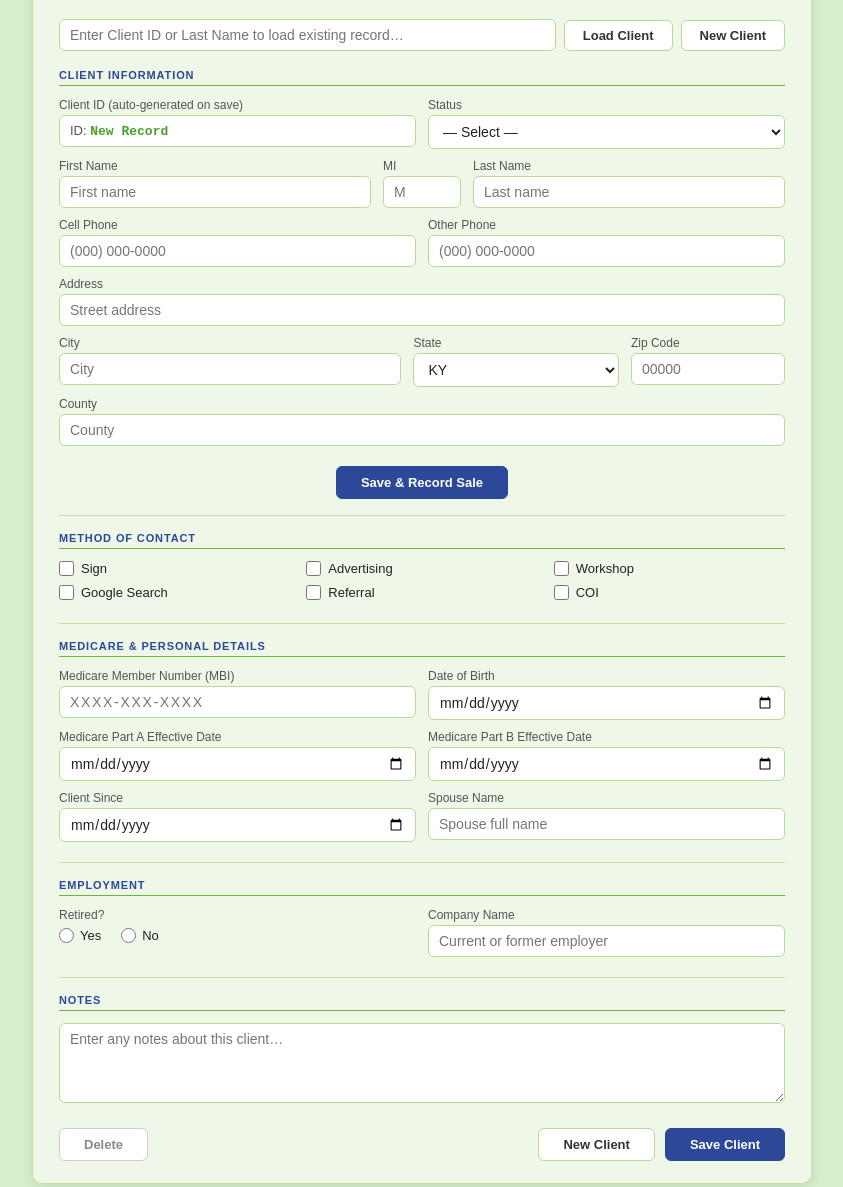
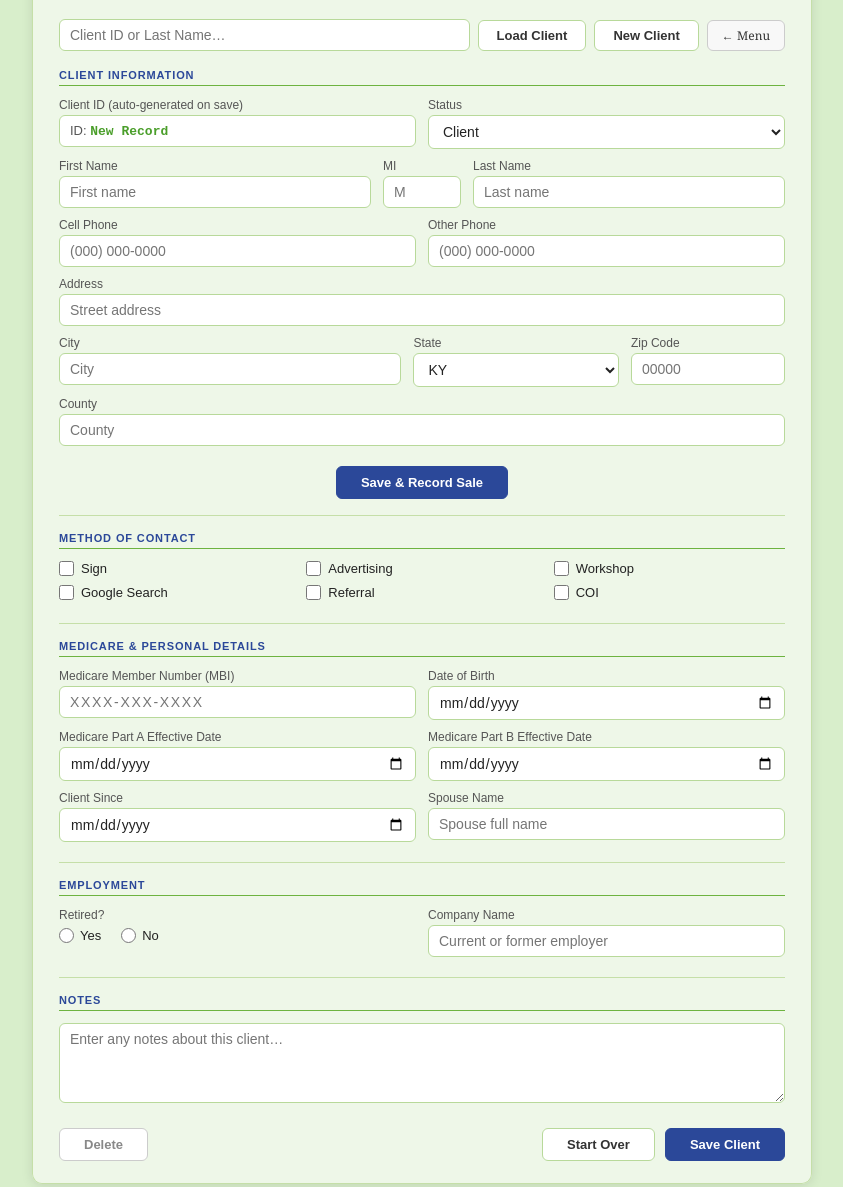
Before and after one commit to tompotts-bgm/Bluegrass-Sales-Commission-Tracker, a plain HTML site: page client_form.html in a window 1280 px wide. Shown: the part 113-1300 px from the top of the page, without its empty margins (218-1061 px from the left). Drawn offline with Linux system fonts and the light colour scheme.

Commit message:
Update client_form.html

```diff
--- a/client_form.html
+++ b/client_form.html
@@ -110,9 +110,10 @@
   <div class="body">
 
     <div class="lookup-bar">
-      <input type="text" id="lookupInput" placeholder="Enter Client ID or Last Name to load existing record…" />
+      <input type="text" id="lookupInput" placeholder="Client ID or Last Name…" />
       <button onclick="lookupClient()">Load Client</button>
       <button onclick="clearForm()">New Client</button>
+      <a href="index.html" style="font-size:12px;padding:6px 14px;border:1px solid #ccc;border-radius:6px;text-decoration:none;color:#333;background:#f8f8f8;white-space:nowrap;margin-left:auto;">← Menu</a>
     </div>
 
     <div class="section">
@@ -126,7 +127,7 @@
           <label>Status</label>
           <select id="fldStatus">
             <option value="">— Select —</option>
-            <option value="C">Client</option>
+            <option value="C" selected>Client</option>
             <option value="P">Prospect</option>
             <option value="F">Former Client</option>
             <option value="N">Not a Prospect</option>
@@ -262,7 +263,7 @@
       <div class="btn-row-left">
         <button class="btn-delete" onclick="confirmDelete()">Delete</button>
       </div>
-      <button onclick="clearForm()">New Client</button>
+      <button onclick="clearForm()">Start Over</button>
       <button class="btn-save" onclick="saveClient()">Save Client</button>
     </div>
 
@@ -501,6 +502,7 @@
     document.querySelectorAll('select').forEach(el => {
       el.selectedIndex = 0;
       if (el.id === 'fldState') el.value = 'KY';
+      if (el.id === 'fldStatus') el.value = 'C';
     });
     document.querySelectorAll('input[type=checkbox]').forEach(el => el.checked = false);
     document.querySelectorAll('input[type=radio]').forEach(el => el.checked = false);
```
